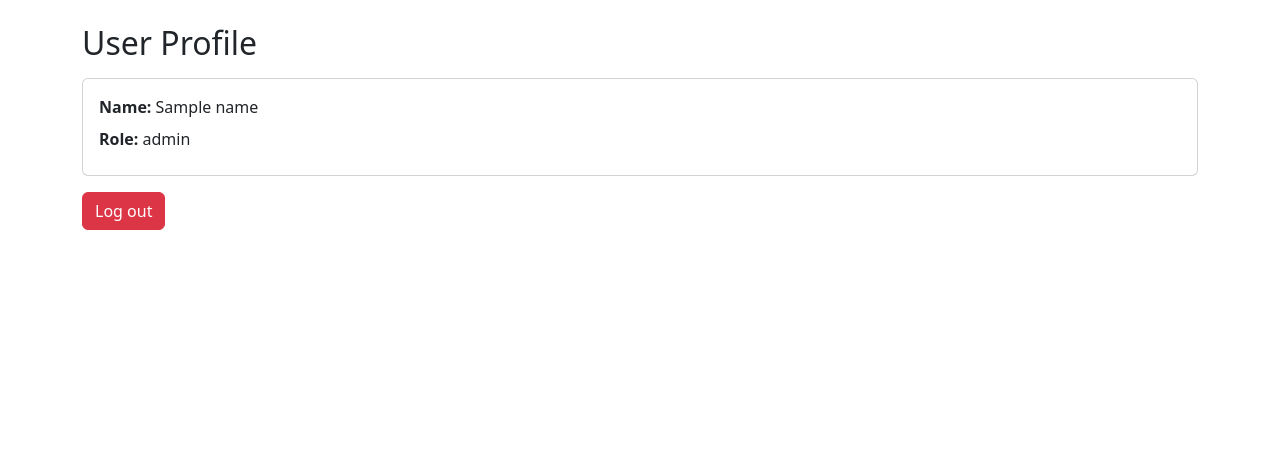
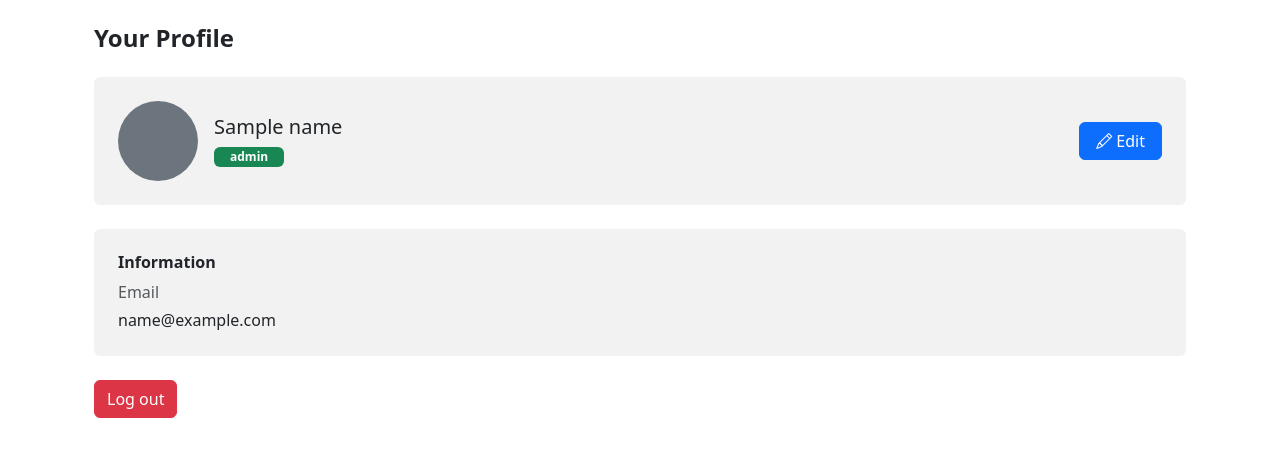
Before and after one commit to dsalazar-lectures/CI0136-I2025-final-project, a Flask app: template app/templates/profile.html in a window 1280 px wide. Shown: the top 457 px of the page. Run offline with Flask 3, Linux system fonts and the light colour scheme; the template is opened without the code that fills it: most values are stand-ins (such as "Sample title", 1, 10 or a date in 2020).

Commit message:
feat: integrate Firebase for user authentication and update profile display with session data

```diff
--- a/app/__init__.py
+++ b/app/__init__.py
@@ -13,7 +13,7 @@ error_logging_middleware(app)
 app.secret_key = 'some-secret'
 
 # # Inicializar Firebase
-# initialize_firebase()
+initialize_firebase()
 
 # Import blueprint modules
 from .controllers.home import home_bp as home_blueprint
--- a/app/templates/base.html
+++ b/app/templates/base.html
@@ -4,6 +4,7 @@
     <meta charset="utf-8">
     <meta name="viewport" content="width=device-width, initial-scale=1">
     <title>Flask App</title>
+    <link href="https://cdn.jsdelivr.net/npm/bootstrap-icons@1.10.5/font/bootstrap-icons.css" rel="stylesheet">
     <link href="https://cdn.jsdelivr.net/npm/bootstrap@5.3.3/dist/css/bootstrap.min.css" rel="stylesheet" integrity="sha384-QWTKZyjpPEjISv5WaRU9OFeRpok6YctnYmDr5pNlyT2bRjXh0JMhjY6hW+ALEwIH" crossorigin="anonymous">
   </head>
   <body>
--- a/app/templates/profile.html
+++ b/app/templates/profile.html
@@ -1,14 +1,38 @@
 {% extends 'base.html' %}
 
 {% block content %}
-  <h2 class="mt-4">User Profile</h2>
+<div class="container mt-4">
 
-  <div class="card mt-3">
-    <div class="card-body">
-      <p class="mb-2"><strong>Name:</strong> {{ name }}</p>
-      <p class="mb-2"><strong>Role:</strong> {{ role }}</p>
+  <!-- Título -->
+  <h4 class="mb-4 fw-bold">Your Profile</h4>
+
+  <!-- Sección de perfil -->
+  <div class="d-flex align-items-center justify-content-between p-4 rounded" style="background-color: #f2f2f2;">
+    <div class="d-flex align-items-center">
+      <div class="me-3">
+        <div class="rounded-circle bg-secondary" style="width: 80px; height: 80px;"></div>
+      </div>
+      <div>
+        <h5 class="mb-1">{{ name }}</h5>
+        <span class="badge text-bg-success px-3 py-1">{{ role }}</span>
+      </div>
     </div>
+    <button class="btn btn-primary px-3">
+      <i class="bi bi-pencil"></i> Edit
+    </button>
   </div>
 
-  <a href="{{ url_for('auth.logout') }}" class="btn btn-danger mt-3">Log out</a>
+  <!-- Información adicional -->
+  <div class="mt-4 p-4 rounded" style="background-color: #f2f2f2;">
+    <h6 class="fw-bold mb-2">Information</h6>
+    <div class="mb-1 text-muted">Email</div>
+    <div>{{ email }}</div>
+  </div>
+
+  <form action="{{ url_for('auth.logout') }}" method="post">
+    <button type="submit" class="btn btn-danger mt-4">Log out</button>
+  </form>
+
+
+</div>
 {% endblock %}
```
Also changed, not shown: app/controllers/auth.py (+7 -4 lines), app/controllers/profile_controller.py (+12 -43 lines), app/controllers/register.py (+4 -3 lines), app/templates/navbar.html (+32 -4 lines).
